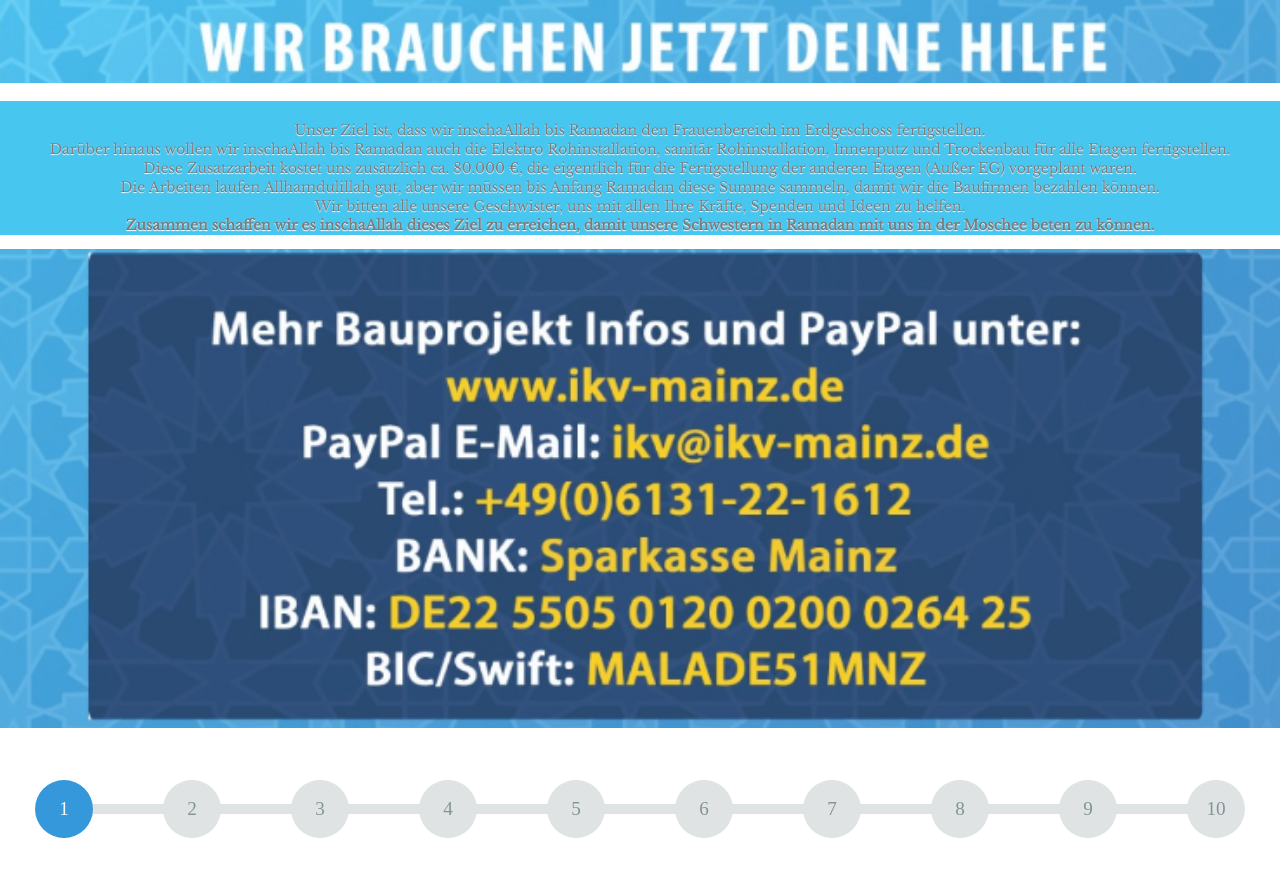
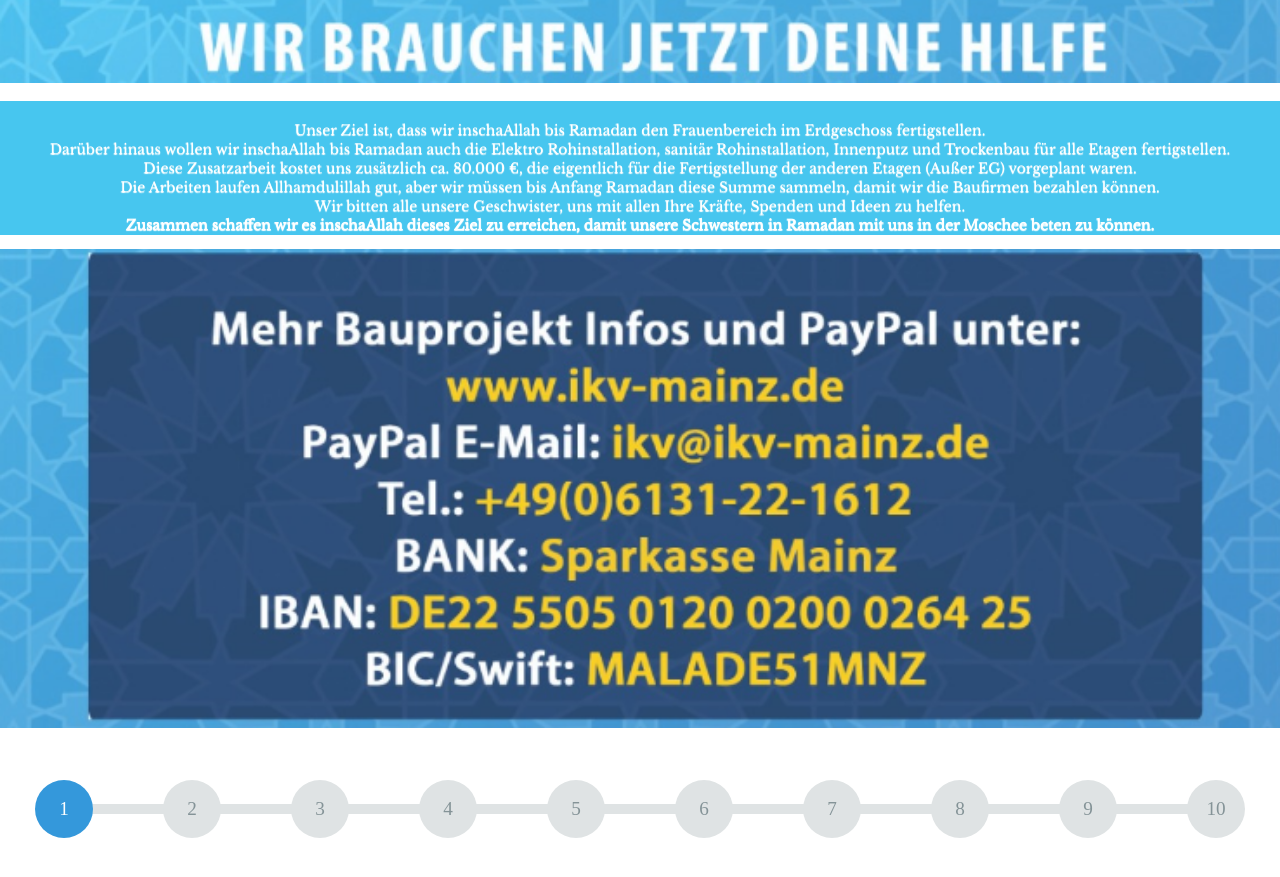
Before and after one commit to naxjud/firstpage, a plain HTML site: page index.html in a window 1280 px wide. Shown: the part 951-1828 px from the top of the page. Drawn offline with nearby package versions, Linux system fonts and the light colour scheme.

Commit message:
css paragraph update

```diff
--- a/style.css
+++ b/style.css
@@ -133,4 +133,4 @@ img {
   height: auto;
 }
 
-p { color: #7a7c7f; font-size: 14px; font-family: "Libre Baskerville", serif; line-height: 19px; text-align: center; text-shadow: 0 1px 1px #fff; padding-top: 20px; background: #47C6EF; }
+p { color: white; font-size: 14px; font-family: "Libre Baskerville", serif; line-height: 19px; text-align: center; text-shadow: 0 1px 1px #fff; padding-top: 20px; background: #47C6EF; }
```
